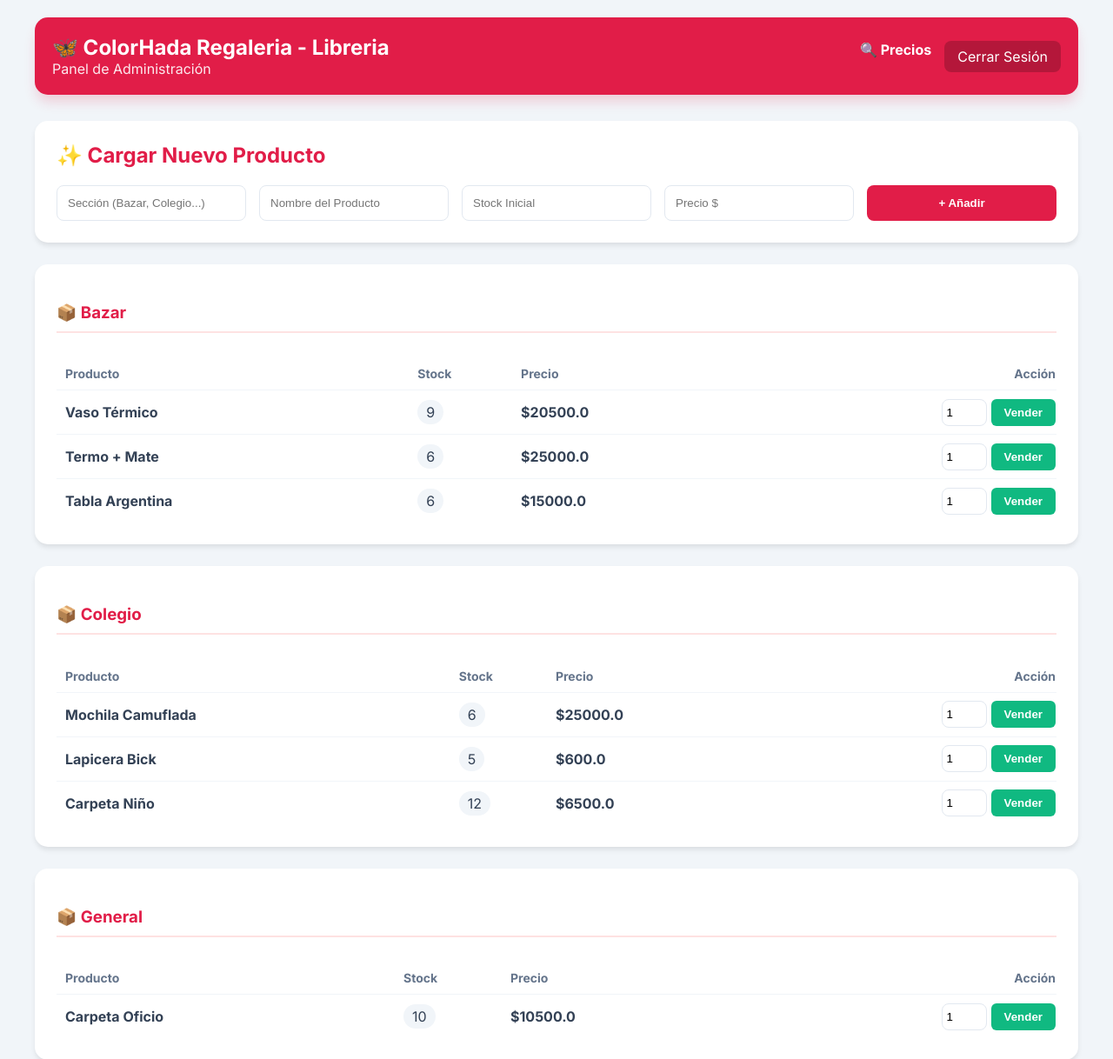
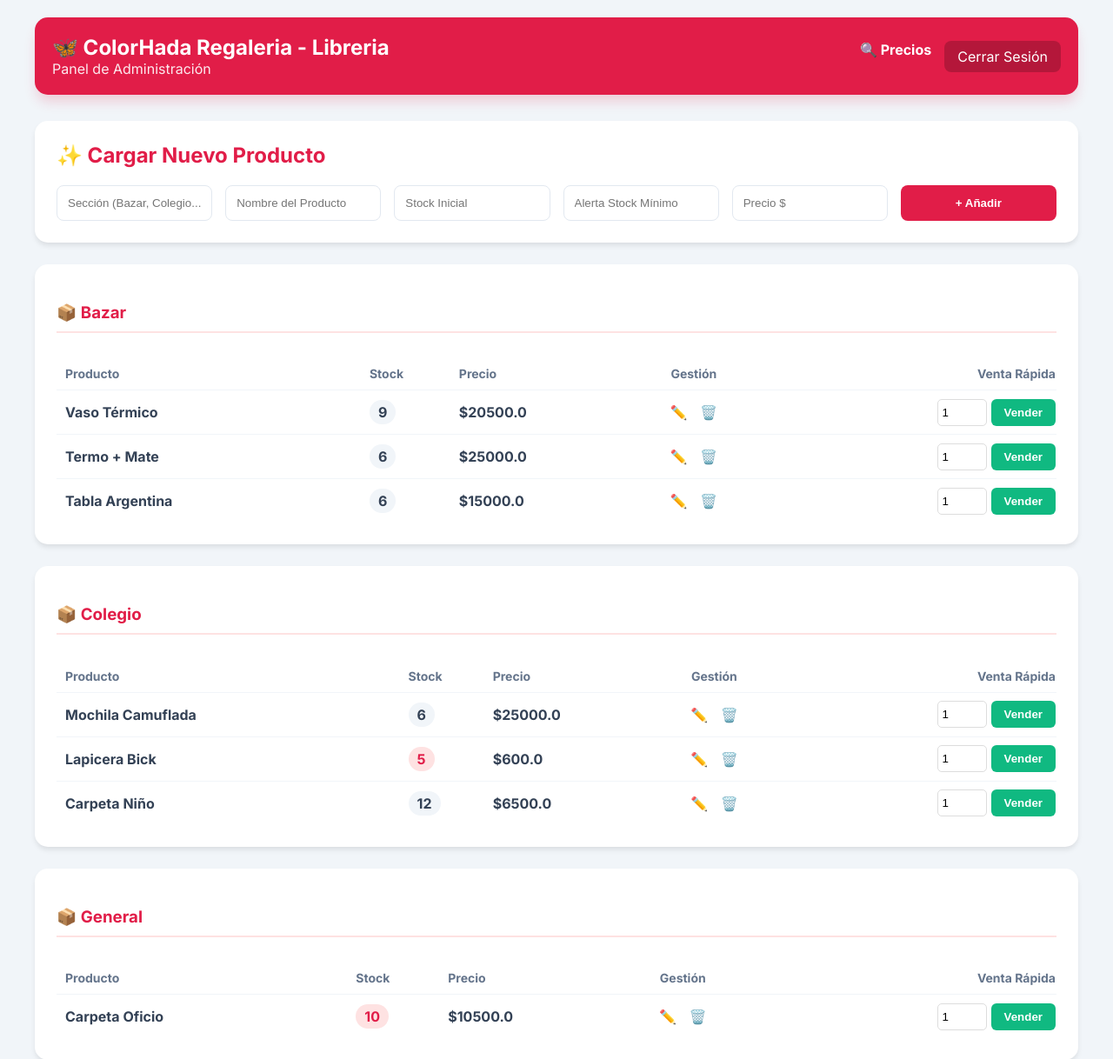
Before and after one commit to bianprincipidev-ops/Sistema_Libreria, a Flask app: page / in a window 1280 px wide. Shown: the top 1218 px of the page at 87% size. Run offline with Flask 3, Linux system fonts and the light colour scheme; a user stored in the database is signed in; data comes from the database, SQL or seed files in the repository; both versions use the stored data as it was after the commit.

```diff
--- a/main.py
+++ b/main.py
@@ -4,9 +4,9 @@ import sqlite3
 from datetime import datetime
 
 app = Flask(__name__)
-app.secret_key = 'LauraColorHada'
+app.secret_key = 'ColorHada_Secret_Key'
 
-# Configuración de Login
+# --- CONFIGURACIÓN DE LOGIN ---
 login_manager = LoginManager()
 login_manager.init_app(app)
 login_manager.login_view = 'login'
@@ -24,7 +24,7 @@ def conectar():
     conn.row_factory = sqlite3.Row
     return conn
 
-# --- RUTAS DE ACCESO Y REGISTRO ---
+# --- RUTAS DE ACCESO ---
 
 @app.route('/login', methods=['GET', 'POST'])
 def login():
@@ -37,8 +37,7 @@ def login():
         if user_db:
             login_user(User(user_db['id']))
             return redirect(url_for('index'))
-        else:
-            flash('Usuario o contraseña incorrectos')
+        flash('Usuario o contraseña incorrectos')
     return render_template('login.html')
 
 @app.route('/registro', methods=['GET', 'POST'])
@@ -50,10 +49,9 @@ def registro():
         try:
             conn.execute("INSERT INTO usuarios (username, password) VALUES (?, ?)", (usuario, password))
             conn.commit()
-            flash('¡Cuenta creada! Ahora puedes ingresar.')
             return redirect(url_for('login'))
-        except sqlite3.IntegrityError:
-            flash('Ese nombre de usuario ya existe.')
+        except:
+            flash('Error: El usuario ya existe')
         finally:
             conn.close()
     return render_template('registro.html')
@@ -63,7 +61,7 @@ def logout():
     logout_user()
     return redirect(url_for('login'))
 
-# --- RUTAS DEL SISTEMA (PROTEGIDAS) ---
+# --- RUTAS DEL SISTEMA ---
 
 @app.route('/')
 @login_required
@@ -71,22 +69,30 @@ def index():
     conn = conectar()
     productos = conn.execute('SELECT * FROM productos ORDER BY categoria').fetchall()
     secciones = {}
+
     for p in productos:
+        if p['stock'] <= p['stock_minimo']:
+            flash(f"⚠️ ¡Stock Bajo! Quedan solo {p['stock']} unidades de: {p['nombre']}", "warning")
+
         cat = p['categoria']
         if cat not in secciones: secciones[cat] = []
         secciones[cat].append(p)
-    alertas = [p for p in productos if p['stock'] <= p['stock_minimo']]
     conn.close()
-    return render_template('index.html', secciones=secciones, alertas=alertas)
+    return render_template('index.html', secciones=secciones)
 
-@app.route('/buscar_precio')
+@app.route('/agregar', methods=['POST'])
 @login_required
-def buscar_precio():
-    query = request.args.get('q', '')
+def agregar():
+    nombre = request.form['nombre']
+    categoria = request.form['categoria']
+    stock = int(request.form['stock'])
+    precio = float(request.form['precio'])
     conn = conectar()
-    resultados = conn.execute("SELECT * FROM productos WHERE nombre LIKE ?", ('%' + query + '%',)).fetchall()
+    conn.execute('INSERT INTO productos (nombre, categoria, stock, precio, stock_minimo) VALUES (?, ?, ?, ?, ?)',
+                 (nombre, categoria, stock, precio, 5))
+    conn.commit()
     conn.close()
-    return render_template('precios.html', resultados=resultados, busqueda=query)
+    return redirect(url_for('index'))
 
 @app.route('/vender', methods=['POST'])
 @login_required
@@ -95,28 +101,63 @@ def vender():
     cant = int(request.form['cantidad'])
     conn = conectar()
     p = conn.execute('SELECT * FROM productos WHERE id = ?', (id_prod,)).fetchone()
-    if p and p['stock'] >= cant:
-        nuevo_stock = p['stock'] - cant
-        conn.execute('UPDATE productos SET stock = ? WHERE id = ?', (nuevo_stock, id_prod))
-        conn.execute('INSERT INTO ventas (producto_id, cantidad, total, fecha) VALUES (?, ?, ?, ?)',
-                     (id_prod, cant, p['precio']*cant, datetime.now().strftime("%Y-%m-%d")))
-        conn.commit()
+
+    if p:
+        if p['stock'] >= cant:
+            conn.execute('UPDATE productos SET stock = stock - ? WHERE id = ?', (cant, id_prod))
+            conn.commit()
+            flash(f"✅ Venta exitosa: {p['nombre']} (x{cant})", "success")
+        else:
+            flash(f"❌ Error: No hay stock suficiente de {p['nombre']}. Solo quedan {p['stock']}.", "danger")
+
     conn.close()
     return redirect(url_for('index'))
 
-@app.route('/agregar', methods=['POST'])
+@app.route('/editar/<int:id>', methods=['GET', 'POST'])
 @login_required
-def agregar():
-    nombre = request.form['nombre']
-    categoria = request.form['categoria'].strip() or "General"
-    stock = int(request.form['stock'])
-    precio = float(request.form['precio'])
+def editar(id):
     conn = conectar()
-    conn.execute('INSERT INTO productos (nombre, categoria, stock, stock_minimo, precio) VALUES (?, ?, ?, 5, ?)',
-                 (nombre, categoria, stock, precio))
+    if request.method == 'POST':
+        nombre = request.form['nombre']
+        precio = float(request.form['precio'])
+        stock = int(request.form['stock'])
+        stock_minimo = int(request.form['stock_minimo'])
+
+        conn.execute('UPDATE productos SET nombre = ?, precio = ?, stock = ?, stock_minimo = ? WHERE id = ?',
+                     (nombre, precio, stock, stock_minimo, id))
+        conn.commit()
+        conn.close()
+        flash(f"✅ {nombre} actualizado correctamente", "success")
+        return redirect(url_for('index'))
+
+    producto = conn.execute('SELECT * FROM productos WHERE id = ?', (id,)).fetchone()
+    conn.close()
+    return render_template('editar.html', p=producto)
+
+@app.route('/buscar_precio', methods=['GET', 'POST'])
+@login_required
+def buscar_precio():
+    resultados = []
+    busqueda = ""
+    if request.method == 'POST':
+        busqueda = request.form.get('busqueda', '')
+        conn = conectar()
+        query = "SELECT * FROM productos WHERE nombre LIKE ? ORDER BY categoria"
+        resultados = conn.execute(query, ('%' + busqueda + '%',)).fetchall()
+        conn.close()
+
+    return render_template('buscar_precio.html', resultados=resultados, busqueda=busqueda)
+
+@app.route('/borrar/<int:id>')
+@login_required
+def borrar(id):
+    conn = conectar()
+    conn.execute('DELETE FROM productos WHERE id = ?', (id,))
     conn.commit()
     conn.close()
     return redirect(url_for('index'))
 
 if __name__ == '__main__':
     app.run(debug=True)
+
+# NO AGREGAR MAS RUTAS ABAJO DE ESTA LÍNEA POR EL app.run(debug=True)
--- a/static/css/style.css
+++ b/static/css/style.css
@@ -178,3 +178,58 @@ input:focus {
 .auth-btn:hover {
     background: var(--rojo-oscuro);
 }
+
+/* Clase para stock normal */
+.stock-badge {
+    padding: 4px 10px;
+    border-radius: 20px;
+    font-weight: bold;
+    background: #f1f5f9;
+    color: #334155;
+}
+
+/* Clase para cuando el stock es bajo */
+.stock-bajo {
+    background: #fee2e2 !important;
+    color: #e11d48 !important;
+}
+
+/* Contenedor flotante para alertas */
+.contenedor-alertas {
+    position: fixed;
+    top: 20px;
+    left: 50%;
+    transform: translateX(-50%);
+    z-index: 9999;
+    width: 90%;
+    max-width: 500px;
+}
+
+.alerta {
+    padding: 15px 20px;
+    margin-bottom: 10px;
+    border-radius: 12px;
+    font-weight: 500;
+    box-shadow: 0 4px 12px rgba(0,0,0,0.15); /* Sombra para que flote */
+    display: flex;
+    justify-content: space-between;
+    align-items: center;
+    animation: slideIn 0.3s ease-out;
+}
+
+@keyframes slideIn {
+    from { transform: translateY(-20px); opacity: 0; }
+    to { transform: translateY(0); opacity: 1; }
+}
+
+.btn-cerrar-alerta {
+    background: none;
+    border: none;
+    font-size: 20px;
+    cursor: pointer;
+    color: inherit;
+    opacity: 0.5;
+    padding-left: 10px;
+}
+
+.btn-cerrar-alerta:hover { opacity: 1; }
--- a/templates/index.html
+++ b/templates/index.html
@@ -5,8 +5,81 @@
     <title>ColorHada | Gestión</title>
     <link href="https://fonts.googleapis.com/css2?family=Inter:wght@400;700&display=swap" rel="stylesheet">
     <link rel="stylesheet" href="{{ url_for('static', filename='css/style.css') }}">
+    <style>
+        .contenedor-alertas {
+            position: fixed;
+            top: 20px;
+            left: 50%;
+            transform: translateX(-50%);
+            z-index: 10000;
+            width: 90%;
+            max-width: 450px;
+        }
+        .alerta {
+            display: flex;
+            justify-content: space-between;
+            align-items: center;
+            box-shadow: 0 4px 15px rgba(0,0,0,0.3); /* Sombra más fuerte para dar profundidad */
+            animation: slideDown 0.4s ease-out;
+            margin-bottom: 10px;
+            padding: 15px;
+            border-radius: 12px;
+            opacity: 1 !important;
+            position: relative;
+            z-index: 10001;
+        }
+
+        /* Colores SÓLIDOS (sin transparencias) */
+        .alerta-error {
+            background-color: #ffffff !important; /* Fondo blanco sólido */
+            color: #991b1b;
+            border: 2px solid #fecaca;
+            border-left: 8px solid #ef4444; /* Barra lateral roja para destacar */
+        }
+
+        .alerta-aviso {
+            background-color: #ffffff !important;
+            color: #854d0e;
+            border: 2px solid #fef08a;
+            border-left: 8px solid #f59e0b; /* Barra lateral amarilla */
+        }
+
+        .alerta-exito {
+            background-color: #ffffff !important;
+            color: #166534;
+            border: 2px solid #bbf7d0;
+            border-left: 8px solid #10b981; /* Barra lateral verde */
+        }
+        @keyframes slideDown {
+            from { transform: translateY(-20px); opacity: 0; }
+            to { transform: translateY(0); opacity: 1; }
+        }
+        .btn-cerrar {
+            background: none;
+            border: none;
+            font-size: 20px;
+            cursor: pointer;
+            color: inherit;
+            opacity: 0.6;
+            margin-left: 10px;
+        }
+        .btn-cerrar:hover { opacity: 1; }
+    </style>
 </head>
 <body>
+
+<div class="contenedor-alertas" style="position: fixed; top: 20px; left: 50%; transform: translateX(-50%); z-index: 10000; width: 90%; max-width: 450px;">
+    {% with messages = get_flashed_messages(with_categories=true) %}
+      {% if messages %}
+        {% for category, message in messages %}
+          <div class="alerta {{ 'alerta-error' if category == 'danger' else 'alerta-aviso' if category == 'warning' else 'alerta-exito' }}">
+            <span>{{ message }}</span>
+            <button class="btn-cerrar" onclick="this.parentElement.remove()">×</button>
+          </div>
+        {% endfor %}
+      {% endif %}
+    {% endwith %}
+</div>
 
 <div class="main-container">
     <header class="header-hada">
@@ -26,6 +99,7 @@
             <input type="text" name="categoria" placeholder="Sección (Bazar, Colegio...)" required>
             <input type="text" name="nombre" placeholder="Nombre del Producto" required>
             <input type="number" name="stock" placeholder="Stock Inicial" required>
+            <input type="number" name="stock_minimo" placeholder="Alerta Stock Mínimo" required title="El sistema te avisará cuando el stock llegue a este número">
             <input type="number" step="0.01" name="precio" placeholder="Precio $" required>
             <button type="submit" style="background:var(--rojo-hada); color:white; border:none; border-radius:8px; font-weight:bold; cursor:pointer;">+ Añadir</button>
         </form>
@@ -42,19 +116,32 @@
                             <th style="padding:10px;">Producto</th>
                             <th>Stock</th>
                             <th>Precio</th>
-                            <th style="text-align:right;">Acción</th>
+                            <th style="text-align:center;">Gestión</th>
+                            <th style="text-align:right;">Venta Rápida</th>
                         </tr>
                     </thead>
                     <tbody>
                         {% for p in productos %}
                         <tr style="border-top: 1px solid #f1f5f9;">
                             <td style="padding:15px 10px; font-weight:600;">{{ p.nombre }}</td>
-                            <td><span style="background:#f1f5f9; padding:4px 10px; border-radius:20px;">{{ p.stock }}</span></td>
+
+                            <td>
+                                <span class="stock-badge {{ 'stock-bajo' if p.stock <= p.stock_minimo }}">
+                                    {{ p.stock }}
+                                </span>
+                            </td>
+
                             <td style="font-weight:bold;">${{ p.precio }}</td>
+
+                            <td style="text-align:center;">
+                                <a href="/editar/{{ p.id }}" style="text-decoration:none; margin-right:10px;" title="Editar">✏️</a>
+                                <a href="/borrar/{{ p.id }}" onclick="return confirm('¿Borrar {{ p.nombre }}?')" style="text-decoration:none;" title="Borrar">🗑️</a>
+                            </td>
+
                             <td style="text-align:right;">
                                 <form action="/vender" method="POST" style="display:inline-flex; gap:5px;">
                                     <input type="hidden" name="id" value="{{ p.id }}">
-                                    <input type="number" name="cantidad" value="1" style="width:40px; padding:5px;">
+                                    <input type="number" name="cantidad" value="1" min="1" style="width:45px; padding:5px; border-radius:5px; border:1px solid #ddd;">
                                     <button type="submit" class="btn-vender">Vender</button>
                                 </form>
                             </td>
@@ -68,5 +155,16 @@
     </section>
 </div>
 
+<script>
+    setTimeout(() => {
+        const alertas = document.querySelectorAll('.alerta');
+        alertas.forEach(alerta => {
+            alerta.style.transition = "opacity 0.6s ease";
+            alerta.style.opacity = "0";
+            setTimeout(() => alerta.remove(), 600);
+        });
+    }, 4000); // 4 segundos y se van solas
+</script>
+
 </body>
 </html>
```
Also changed, not shown: templates/buscar_precio.html (added, +50 -0 lines), templates/editar.html (added, +34 -0 lines), test_main.py (added, +62 -0 lines), libreria.db.
